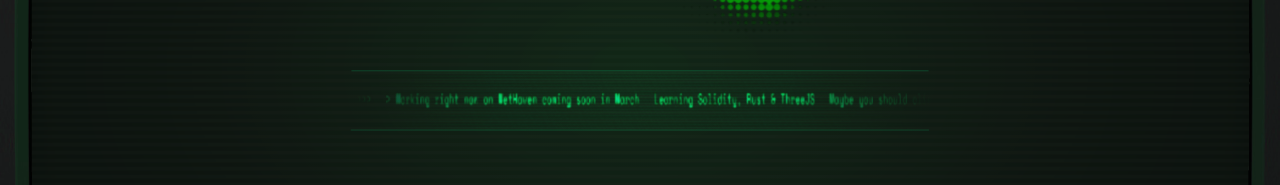
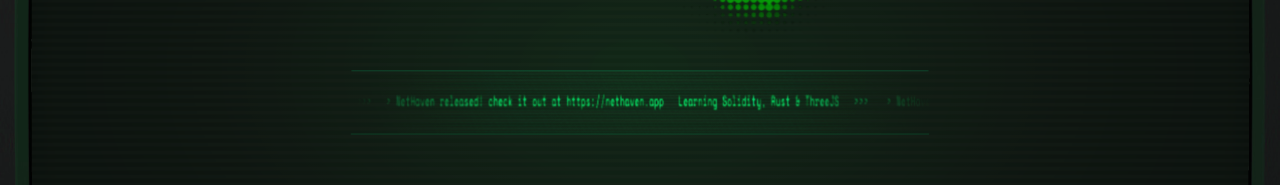
Before and after one commit to Nirzhuk/nirzhuk.dev, a Next.js app: page / in a window 1280 px wide. Shown: the part 330-515 px from the top of the page. Built offline with nearby package versions, Linux system fonts and the light colour scheme.

Commit message:
fix: update marquee text to reflect NetHaven release and adjust MarqueeWidget styling for improved layout

```diff
--- a/components/marquee/MarqueeScene.tsx
+++ b/components/marquee/MarqueeScene.tsx
@@ -255,7 +255,7 @@ function ScrollingRow({ text, y, speed, color, height, opacity }: ScrollingRowPr
 
 const ROWS = [
   {
-    text: '> Working right now on NetHaven coming soon in March   Learning Solidity, Rust & ThreeJS   Maybe you should click on me',
+    text: '> NetHaven released! check it out at https://nethaven.app   Learning Solidity, Rust & ThreeJS',
     speed: 1.0,
     color: TERMINAL_GREEN,
     y: 0,
--- a/components/marquee/MarqueeWidget.tsx
+++ b/components/marquee/MarqueeWidget.tsx
@@ -11,9 +11,9 @@ export default function MarqueeWidget() {
 
   return (
     <div
-      className="w-full h-[60px] border-y border-terminal/20 cursor-pointer"
-      style={{ minHeight: 60 }}
-      onClick={() => setMode((m) => (m === 'marquee' ? 'pong' : 'marquee'))}
+      className="w-full h-16 border-y border-terminal/20 cursor-pointer"
+      style={{ minHeight: 64 }}
+      onClick={() => setMode(m => (m === 'marquee' ? 'pong' : 'marquee'))}
     >
       <Canvas
         dpr={[1, 2]}
```
